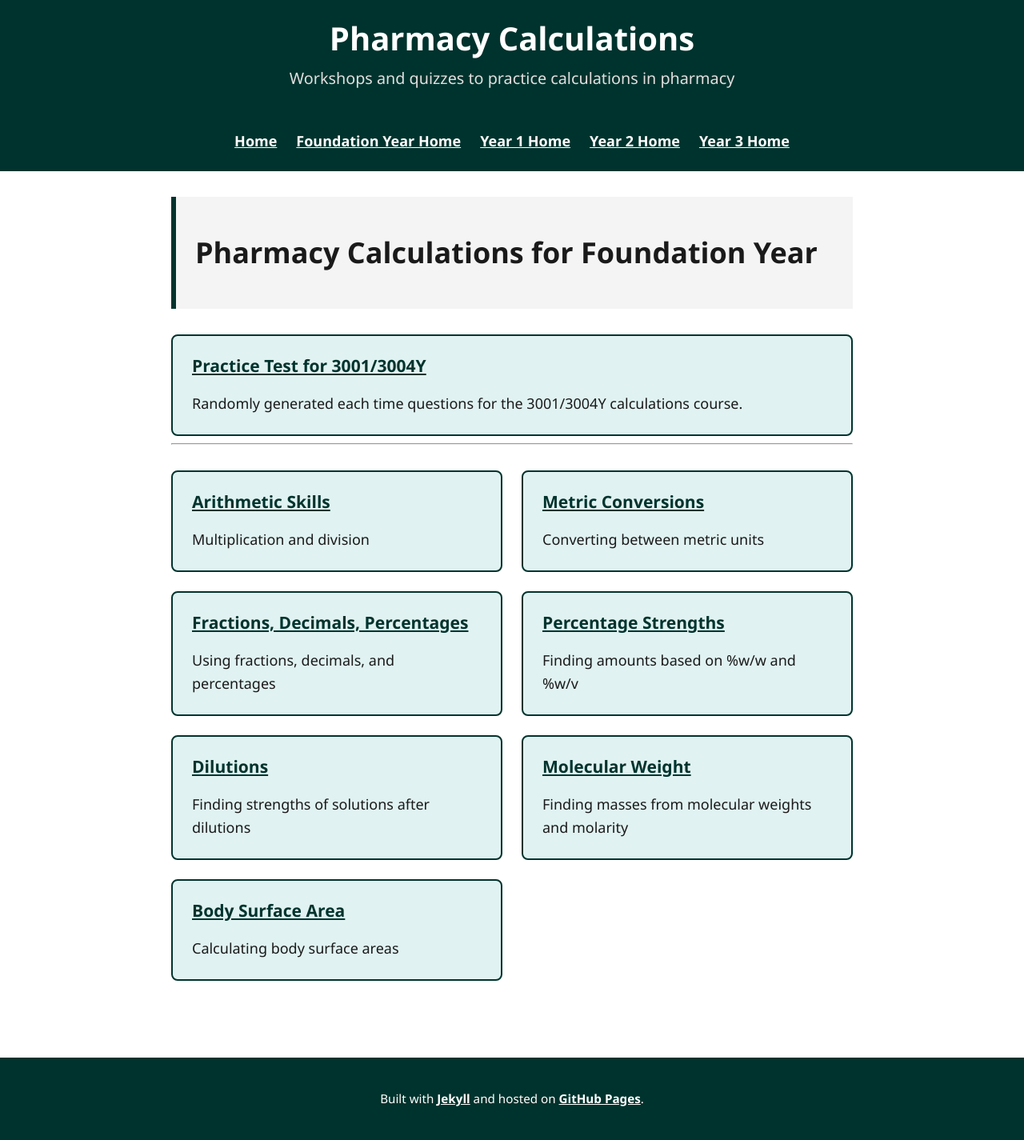
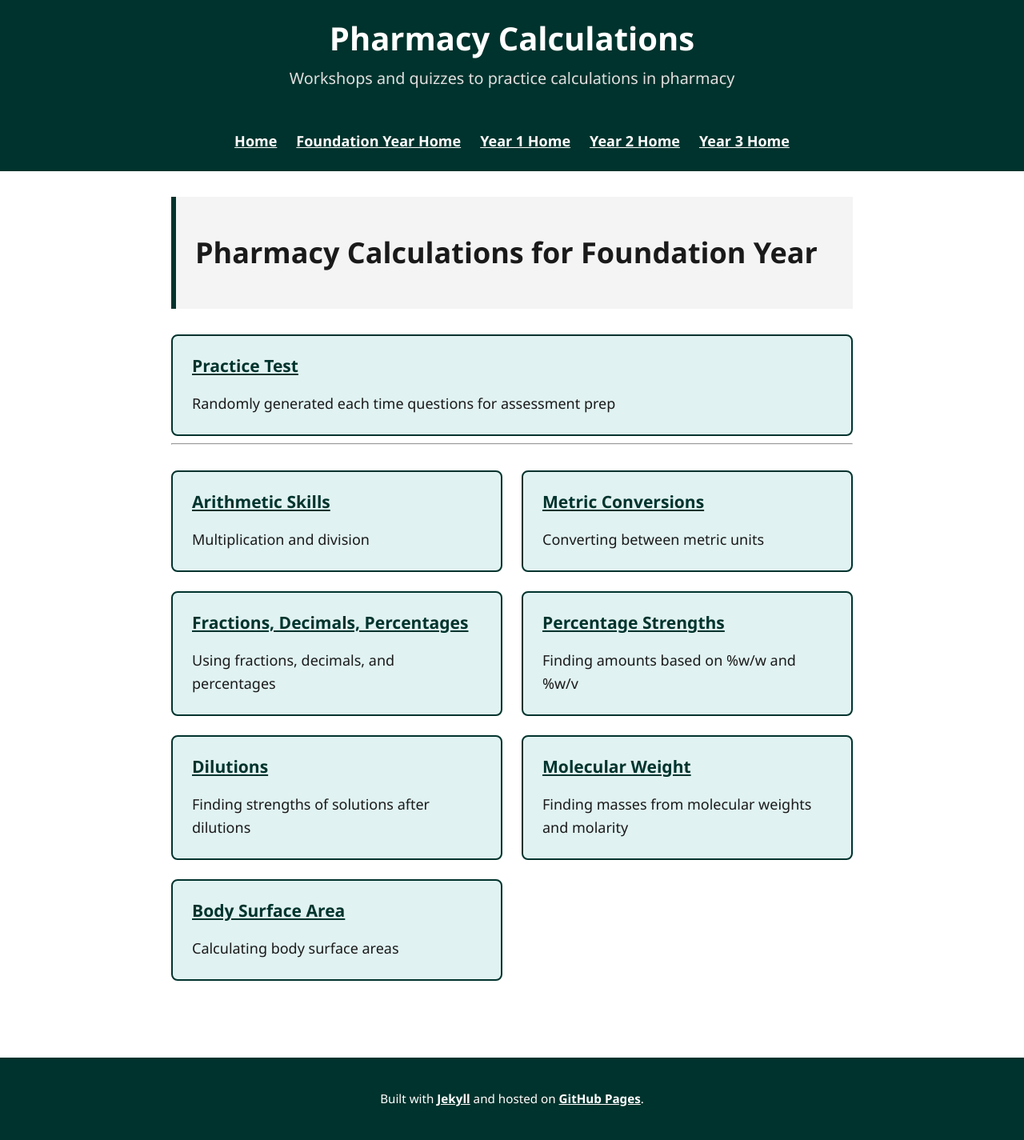
Before and after one commit to probe973/let-pharmacy, a Jekyll site: the page built from 3/index.md, in a window 1280 px wide. Shown: the whole page at 80% size. Built offline with Jekyll 4.4.1, drawn with Linux system fonts in a browser that asks for light colours.

Commit message:
Update index.md

```diff
--- a/3/index.md
+++ b/3/index.md
@@ -13,8 +13,8 @@ title: Foundation Year Home
     <a href="{{ "/3/mock.html" | relative_url }}" class="card">
         <div class="card-content">
             <div class="card-text">
-                <h3>Practice Test for 3001/3004Y</h3>
-                <p>Randomly generated each time questions for the 3001/3004Y calculations course.</p>
+                <h3>Practice Test</h3>
+                <p>Randomly generated each time questions for assessment prep</p>
             </div>
         </div>
     </a>
```
